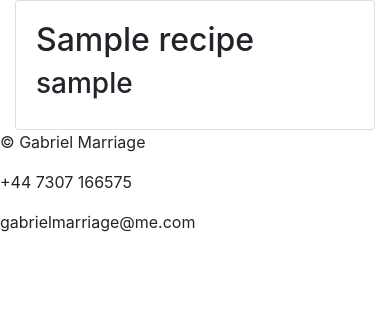
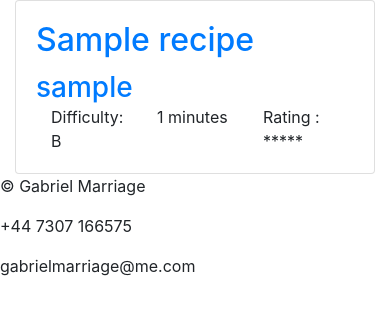
Before and after one commit to L0rdGabbers/how-to-cook, a Django app: template templates/index.html in a window 390 px wide. Shown: the part 56-371 px from the top of the page. Run offline with Django 3.2, Linux system fonts and the light colour scheme; the template is opened without the code that fills it: values that come from a table or form of the project are taken from there, others are empty; tables that the repository leaves empty hold one stand-in row (values such as "Sample post"); parts of the project's set-up code (start-up, migrations or seed data) failed here and were passed over.

Commit message:
Adds recipe difficulty and time_to_prepare features to menu list posts, as well as unresponsive rating feature for later implementation

```diff
--- a/templates/index.html
+++ b/templates/index.html
@@ -4,21 +4,35 @@
   <div class="row">
     <div class="col-12">
       <div class="row">
-      {% for recipe in recipe_list %}
+        {% for recipe in recipe_list %}
         <div class="col-md-4">
-            <div class="card">
-                <div class="card-body">
-                    <h2>{{ recipe.title }}</h2>
-                    <h3>{{ recipe.author }}</h3>
+          <div class="card">
+            <div class="card-body">
+              <a href="#">
+                <h2 class="card-title">{{ recipe.title }}</h2>
+                <h3 class="card-text">{{ recipe.author }}</h3>
+              </a>
+              <div class="col-12">
+                <div class="row">
+                  <div class="col-4">
+                    <p class="card-text">Difficulty: {{ recipe.difficulty }}</p>
+                  </div>
+                  <div class="col-4">
+                    <p class="card-text">
+                      {{ recipe.time_to_prepare }} minutes
+                    </p>
+                  </div>
+                  <div class="col-4">
+                    <p class="card-text">Rating : *****</p>
+                  </div>
                 </div>
+              </div>
             </div>
+          </div>
         </div>
         {% if forloop.counter|divisibleby:3 %}
       </div>
-      <div class="row">
-        {% endif %}
-      {% endfor %}
-      </div>
+      <div class="row">{% endif %} {% endfor %}</div>
     </div>
   </div>
   {% if is_paginated %}
```
